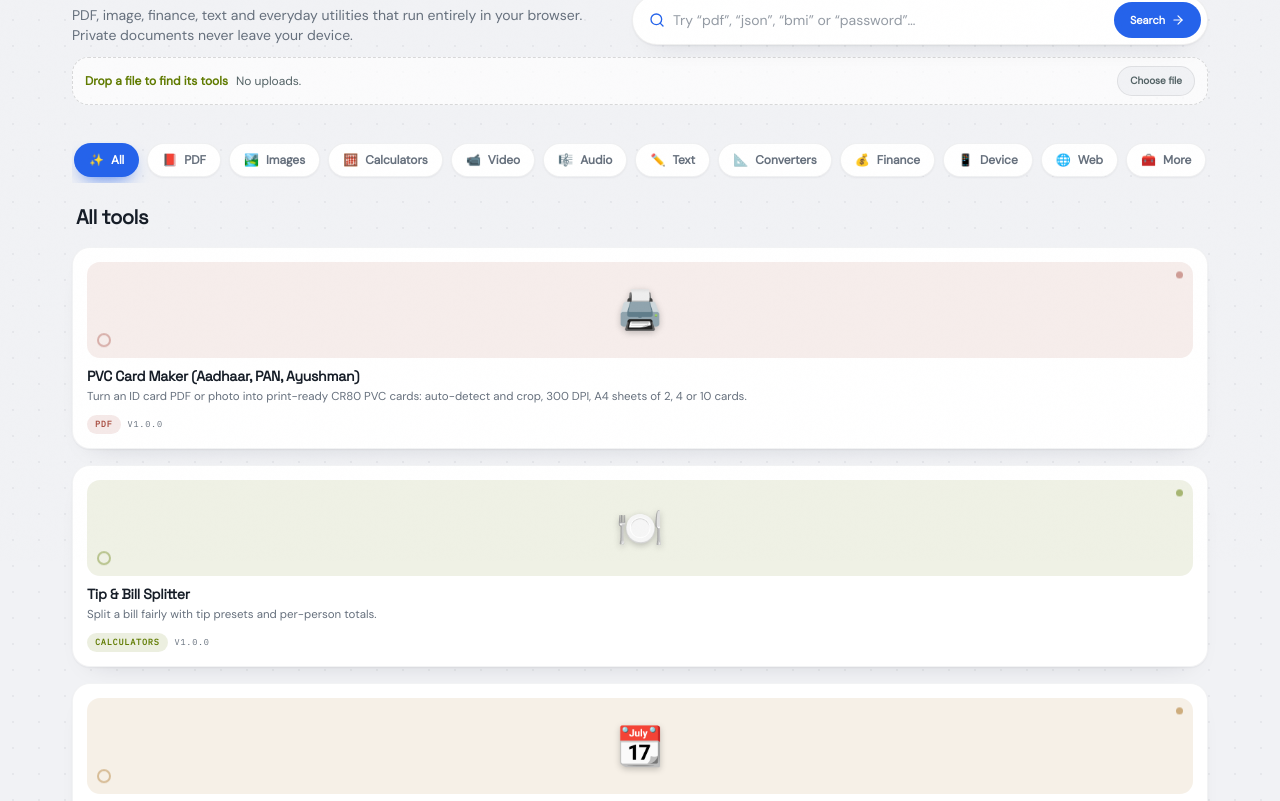
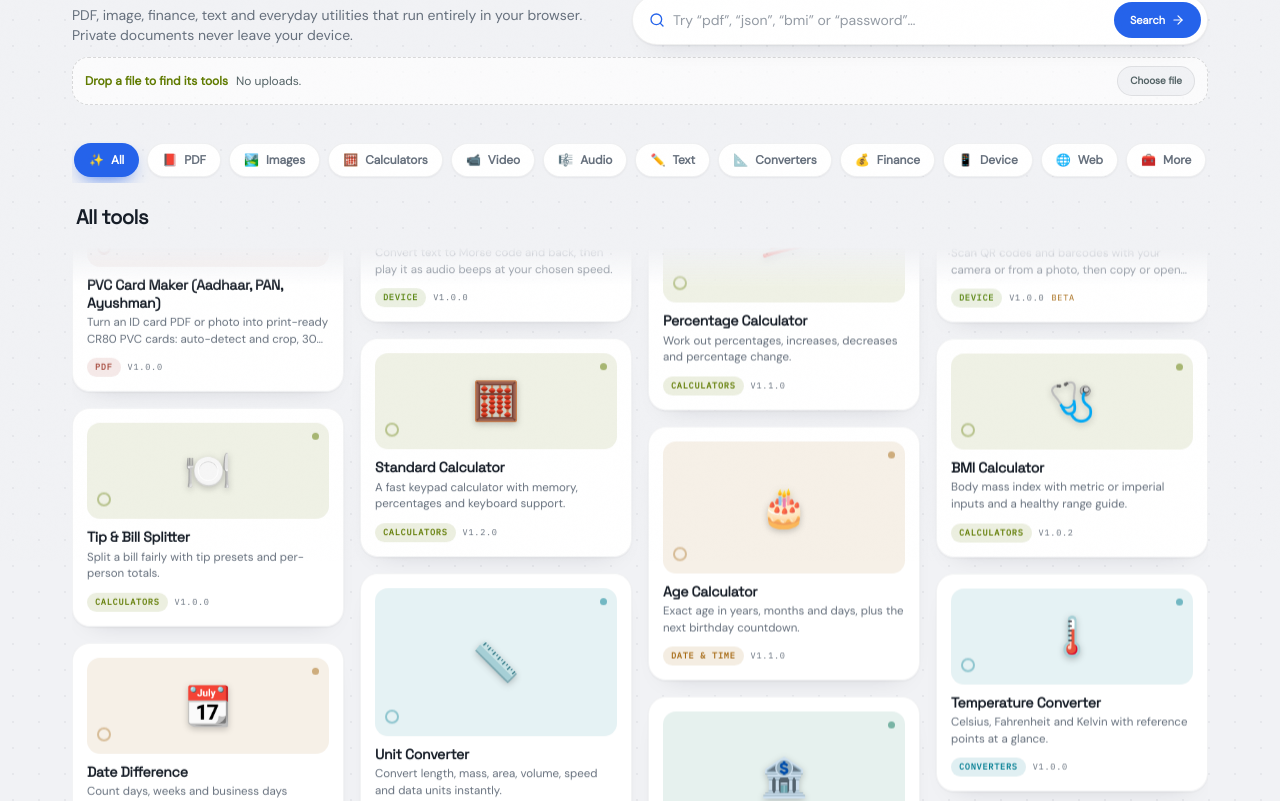
Before and after one commit to deepbat/toolatlas, a React (Vite) app: page / in a window 1280 px wide. Shown: the part 239-1040 px from the top of the page. Built offline with nearby package versions, Linux system fonts and the light colour scheme.

Commit message:
Wall marquee styles: clipped viewport, drift keyframes, hover pause
Transform-only drift at ~16px/s. Hover pause applies only on devices with a real hover pointer (hover: hover and pointer: fine) so touch never freezes the wall; hidden tabs pause natively; reduced motion gets no animation.

```diff
--- a/src/index.css
+++ b/src/index.css
@@ -349,6 +349,69 @@ input[type=color] {min-height:46px;padding:4px}button {touch-action:manipulation
   }
 }
 
+/* The living wall: a clipped viewport of columns, each a seamless vertical
+   marquee. Even columns drift up, odd columns drift down, slowly and nonstop.
+   The track holds the column's cards twice so translateY(-50%) loops without
+   a seam. Motion is transform-only; hidden tabs pause it natively. */
+.wall-marquee {
+  overflow: hidden;
+  height: min(78vh, 860px);
+  min-height: 420px;
+  -webkit-mask-image: linear-gradient(to bottom, transparent, rgb(0 0 0) 40px, rgb(0 0 0) calc(100% - 40px), transparent);
+  mask-image: linear-gradient(to bottom, transparent, rgb(0 0 0) 40px, rgb(0 0 0) calc(100% - 40px), transparent);
+}
+
+.wall-cols {
+  display: flex;
+  gap: 12px;
+  height: 100%;
+}
+
+@media (min-width: 640px) {
+  .wall-cols {
+    gap: 16px;
+  }
+}
+
+.wall-col {
+  flex: 1 1 0%;
+  min-width: 0;
+}
+
+.wall-copy {
+  display: block;
+}
+
+/* The animation itself is applied from JS once the track height is measured
+   (the loop duration makes every column drift at the same slow speed), so the
+   drift never restarts with a jump after load. */
+.wall-track {
+  display: flex;
+  flex-direction: column;
+  will-change: transform;
+}
+
+@keyframes wall-drift-up {
+  to {
+    transform: translateY(-50%);
+  }
+}
+
+@keyframes wall-drift-down {
+  from {
+    transform: translateY(-50%);
+  }
+}
+
+/* Hover-pause only on devices with a real hover pointer: on touch screens a
+   tap leaves a sticky hover that would freeze the wall for good. */
+@media (hover: hover) and (pointer: fine) {
+  .wall-marquee:hover .wall-track {
+    /* !important: the track's inline animation shorthand resets play-state. */
+    animation-play-state: paused !important;
+  }
+}
+
 .wall-card {
   display: flex;
   flex-direction: column;
@@ -494,6 +557,9 @@ input[type=color] {min-height:46px;padding:4px}button {touch-action:manipulation
   .wall-card {
     animation: none;
   }
+  .wall-track {
+    animation: none;
+  }
   .wall-dot,
   .wall-ring {
     animation: none;
```
